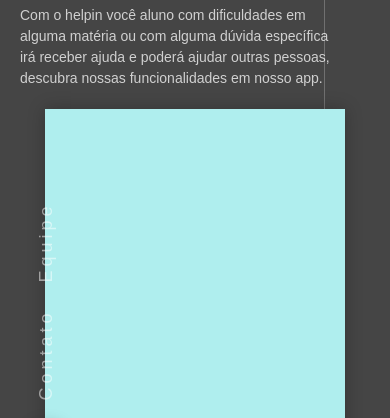
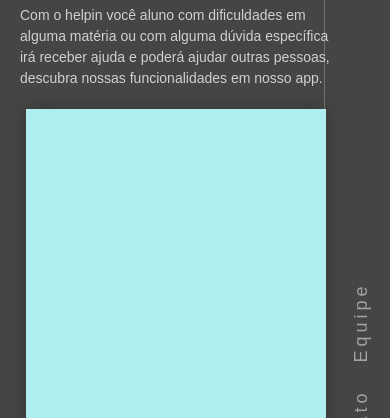
Before and after one commit to Helpin-Team/helpin-site, a website built with webpack: page src/index.html in a window 390 px wide. Shown: the part 230-648 px from the top of the page. Built offline with nearby package versions, Linux system fonts and the light colour scheme.

Commit message:
feat(banner): menu - mobile
arrumando o menu na parte mobile

```diff
--- a/src/scss/components/side-bar.scss
+++ b/src/scss/components/side-bar.scss
@@ -2,6 +2,12 @@
     position: fixed;
     bottom: 100px;
     left: 20px;
+
+    @media screen and (max-width: 1024px) {
+        left: unset;
+        right: -36px;
+        bottom: 20px;
+    }
 
     > .menu {
         > .item {
--- a/src/scss/layout/banner.scss
+++ b/src/scss/layout/banner.scss
@@ -73,8 +73,8 @@
             width: 40%;
 
             @media screen and (max-width: 1024px) {
-                align-self: center;
-                width: 80%;
+                align-self: flex-start;
+                width: 89%;
             }
 
             > .mockup {
```
